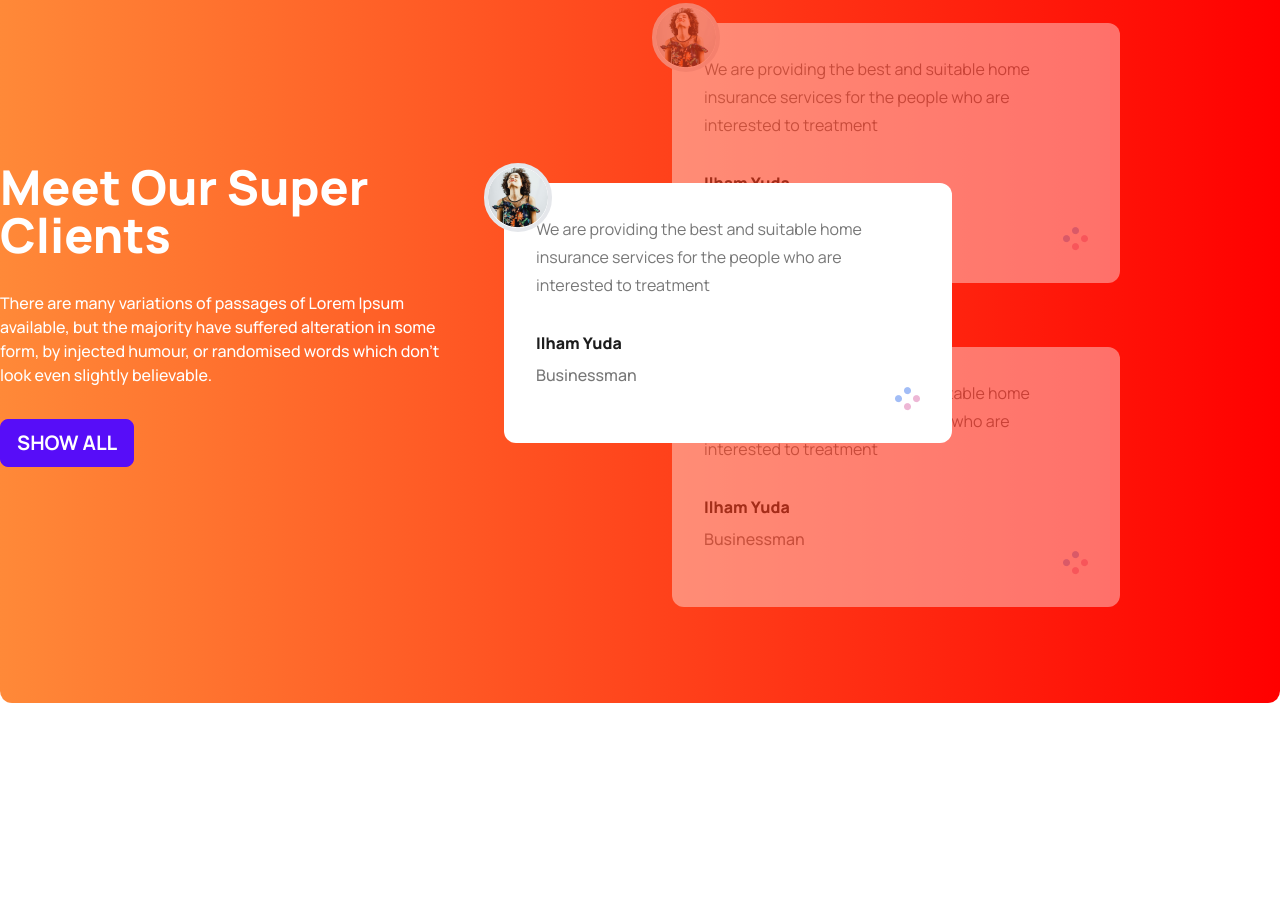
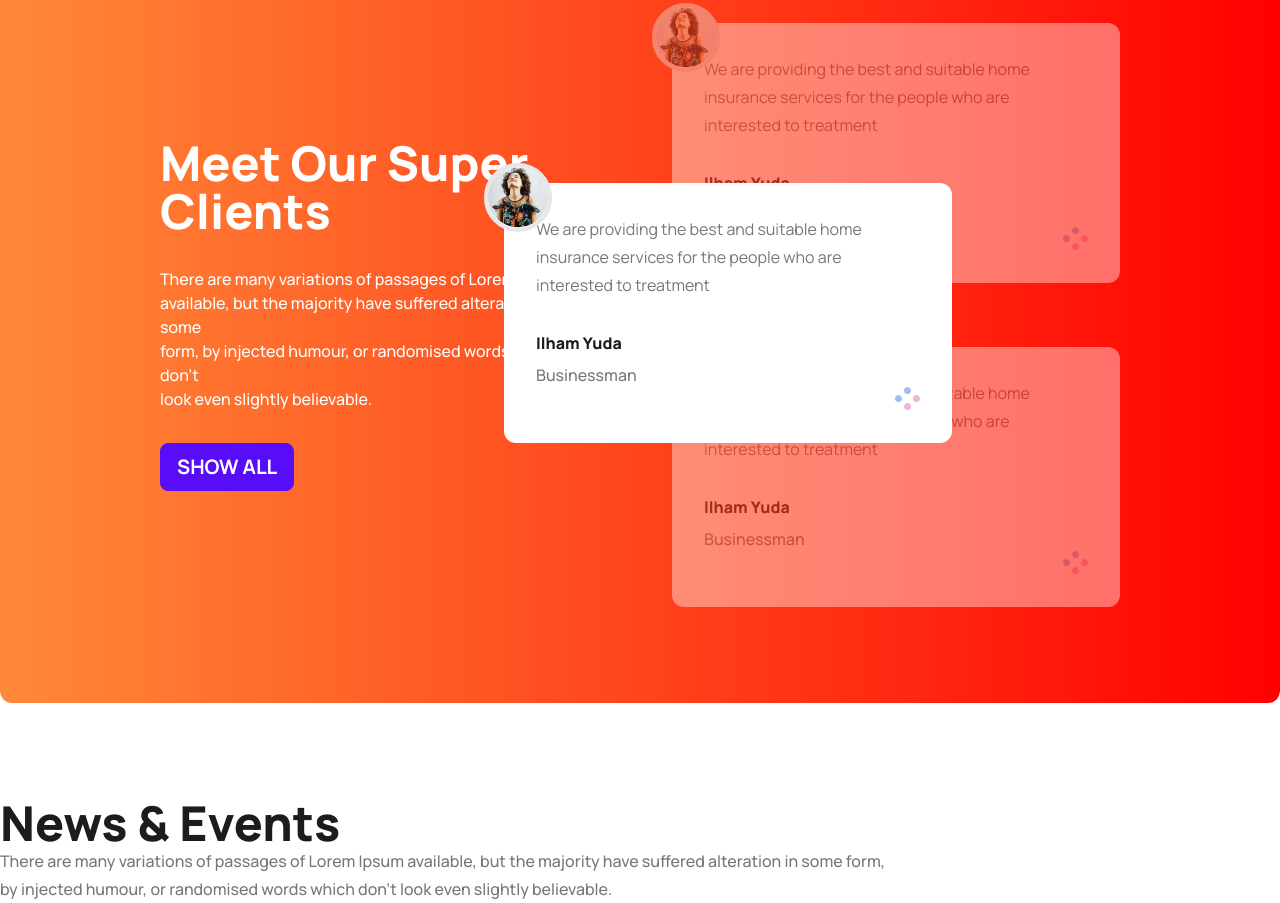
Before and after one commit to Radiat09/tea-house-prac, a plain HTML site: page index.html in a window 1280 px wide. Shown: the part 2351-3254 px from the top of the page. Before the commit the page ends 3150 px from the top, so only its background shows below. Drawn offline with nearby package versions, Linux system fonts and the light colour scheme.

Commit message:
fixed some issue

```diff
--- a/index.html
+++ b/index.html
@@ -215,7 +215,7 @@
         class="my-24 py-24 flex flex-col md:flex-row gap-12 bg-gradient-to-r from-[#FF8938] to-[#F00] rounded-xl"
       >
         <!-- Text Div -->
-        <div class="flex-1 flex items-center pl-">
+        <div class="flex-1 flex items-center pl-40">
           <div class="space-y-8">
             <h2 class="text-5xl font-extrabold text-white">
               Meet Our Super <br />
@@ -293,6 +293,20 @@
           </div>
         </div>
       </section>
+      <!-- Review End -->
+
+      <!-- News and Event section -->
+      <section>
+        <div class="lg:max-w-[900px]">
+          <h2 class="text-5xl font-extrabold text-primaryTc">News & Events</h2>
+          <p class="font-medium text-secondaryTc leading-7">
+            There are many variations of passages of Lorem Ipsum available, but
+            the majority have suffered alteration in some form, by injected
+            humour, or randomised words which don't look even slightly
+            believable.
+          </p>
+        </div>
+      </section>
     </main>
     <footer></footer>
   </body>
```
